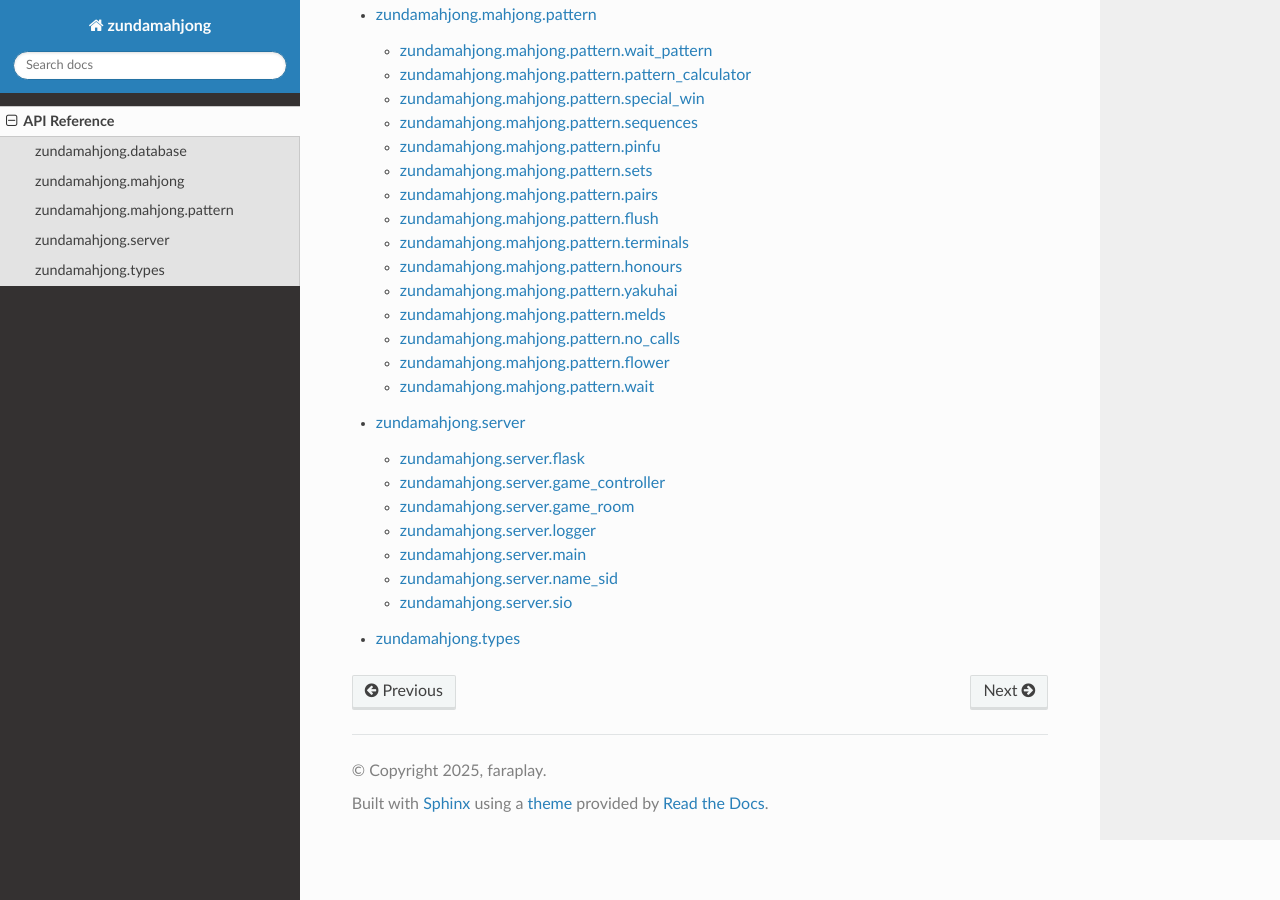
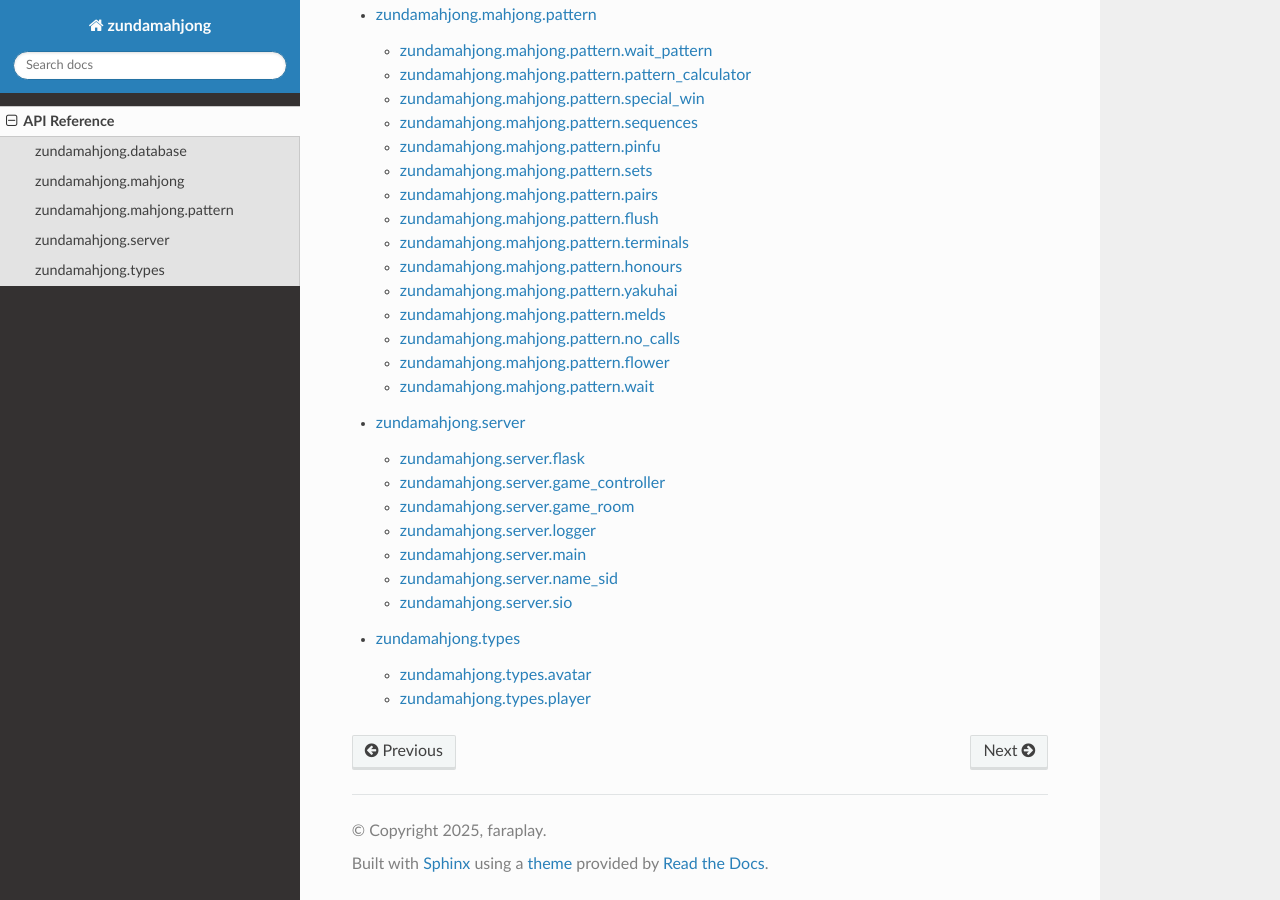
Before and after one commit to faraplay/zundamahjong, a Sphinx documentation site: the page built from docs/source/api/index.rst, in a window 1280 px wide and 900 px high, scrolled down 733 px. Built offline with Sphinx 7.4.7 and the Read the Docs theme 3.1.0, drawn with Linux system fonts in a browser that asks for light colours.

Commit message:
add missing scaffolding

```diff
--- a/docs/source/api/types.rst
+++ b/docs/source/api/types.rst
@@ -4,8 +4,14 @@ zundamahjong.types
 .. automodule:: zundamahjong.types
    :members:
 
+zundamahjong.types.avatar
+^^^^^^^^^^^^^^^^^^^^^^^^^
+
 .. automodule:: zundamahjong.types.avatar
    :members:
+
+zundamahjong.types.player
+^^^^^^^^^^^^^^^^^^^^^^^^^
 
 .. automodule:: zundamahjong.types.player
    :members:
```
